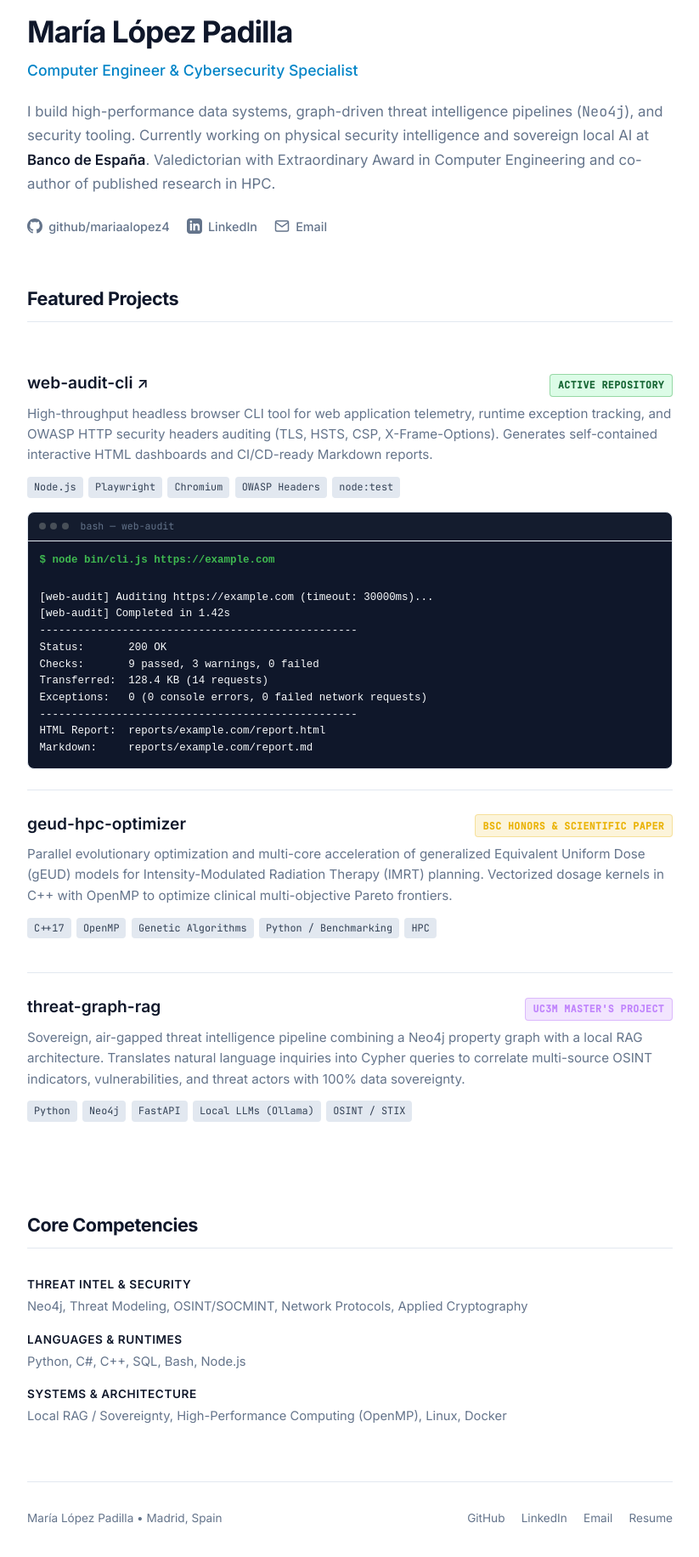
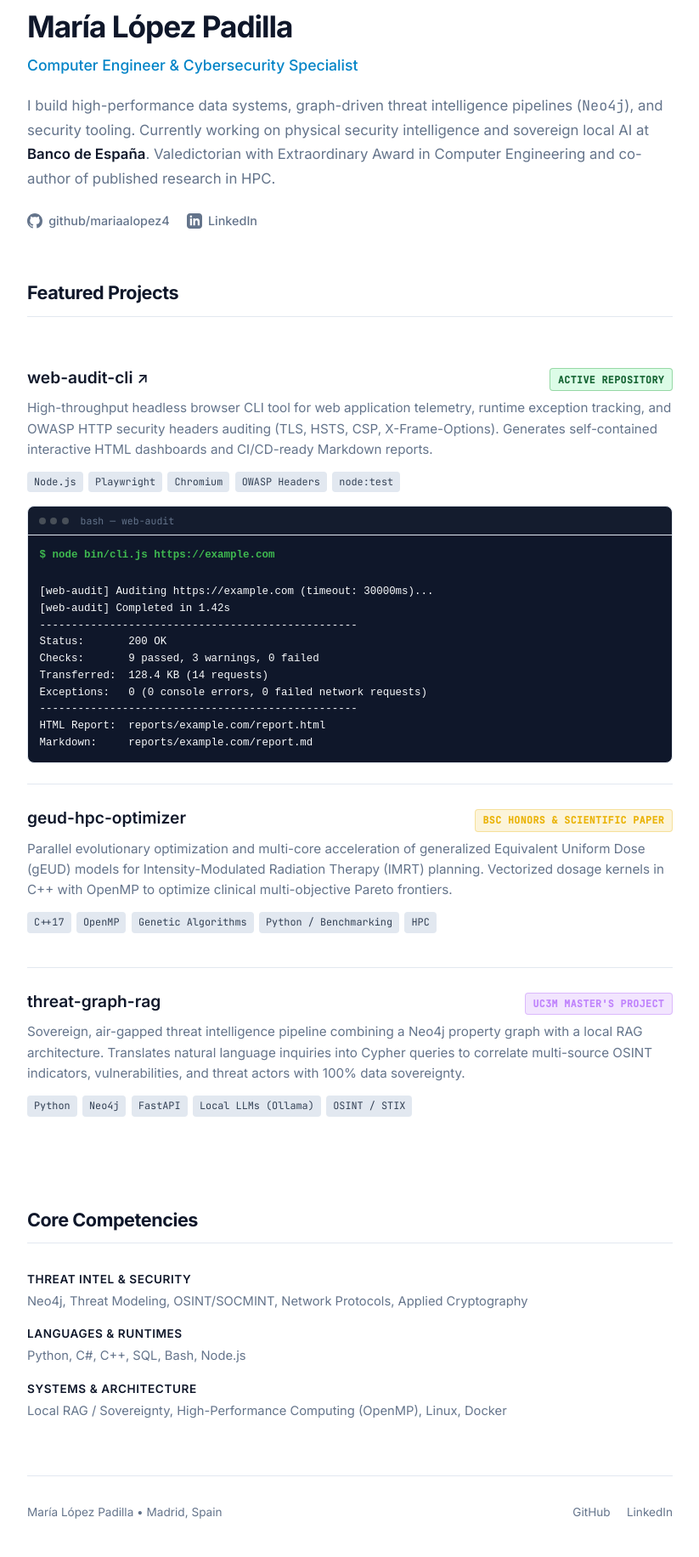
Before and after one commit to mariaalopez4/web-audit-cli, a website: page portfolio/site/index.html in a window 1280 px wide. Shown: the part 144-1976 px from the top of the page at 85% size, without its empty margins (228-1051 px from the left). Drawn offline with Linux system fonts and the light colour scheme.

Commit message:
chore: remove personal email and CV references for privacy

```diff
--- a/package.json
+++ b/package.json
@@ -21,7 +21,7 @@
     "seo",
     "accessibility"
   ],
-  "author": "María López Padilla <marialopezpadilla5@gmail.com>",
+  "author": "María López Padilla",
   "license": "MIT",
   "engines": {
     "node": ">=18.0.0"
--- a/portfolio/site/index.html
+++ b/portfolio/site/index.html
@@ -18,7 +18,6 @@
       <a href="#top" class="brand">maria.lopez</a>
       <div class="header-right">
         <a href="#projects" class="nav-link">Projects</a>
-        <a href="resume.pdf" target="_blank" rel="noopener noreferrer" class="nav-link resume-pill">CV / Resume (PDF)</a>
         <button id="theme-toggle" class="theme-btn" aria-label="Toggle Theme" title="Toggle Theme">
           <span class="icon-sun">☀️</span>
           <span class="icon-moon">🌙</span>
@@ -44,10 +43,6 @@
           <a href="https://www.linkedin.com/in/marialopezpadilla/" target="_blank" rel="noopener noreferrer" class="social-link">
             <svg width="18" height="18" viewBox="0 0 24 24" fill="currentColor"><path d="M19 0h-14c-2.761 0-5 2.239-5 5v14c0 2.761 2.239 5 5 5h14c2.762 0 5-2.239 5-5v-14c0-2.761-2.238-5-5-5zm-11 19h-3v-11h3v11zm-1.5-12.268c-.966 0-1.75-.79-1.75-1.764s.784-1.764 1.75-1.764 1.75.79 1.75 1.764-.783 1.764-1.75 1.764zm13.5 12.268h-3v-5.604c0-3.368-4-3.113-4 0v5.604h-3v-11h3v1.765c1.396-2.586 7-2.777 7 2.476v6.759z"/></svg>
             LinkedIn
-          </a>
-          <a href="mailto:marialopezpadilla5@gmail.com" class="social-link">
-            <svg width="18" height="18" viewBox="0 0 24 24" fill="none" stroke="currentColor" stroke-width="2"><path d="M4 4h16c1.1 0 2 .9 2 2v12c0 1.1-.9 2-2 2H4c-1.1 0-2-.9-2-2V6c0-1.1.9-2 2-2z"></path><polyline points="22,6 12,13 2,6"></polyline></svg>
-            Email
           </a>
         </div>
       </section>
@@ -172,8 +167,6 @@ Markdown:     reports/example.com/report.md</code></pre>
       <div class="footer-links">
         <a href="https://github.com/mariaalopez4">GitHub</a>
         <a href="https://www.linkedin.com/in/marialopezpadilla/">LinkedIn</a>
-        <a href="mailto:marialopezpadilla5@gmail.com">Email</a>
-        <a href="resume.pdf">Resume</a>
       </div>
     </footer>
   </div>
```
Also changed, not shown: portfolio/projects-readme/01-web-audit-cli.md (+0 -1 lines), README.md, portfolio/github-profile/README.md.
